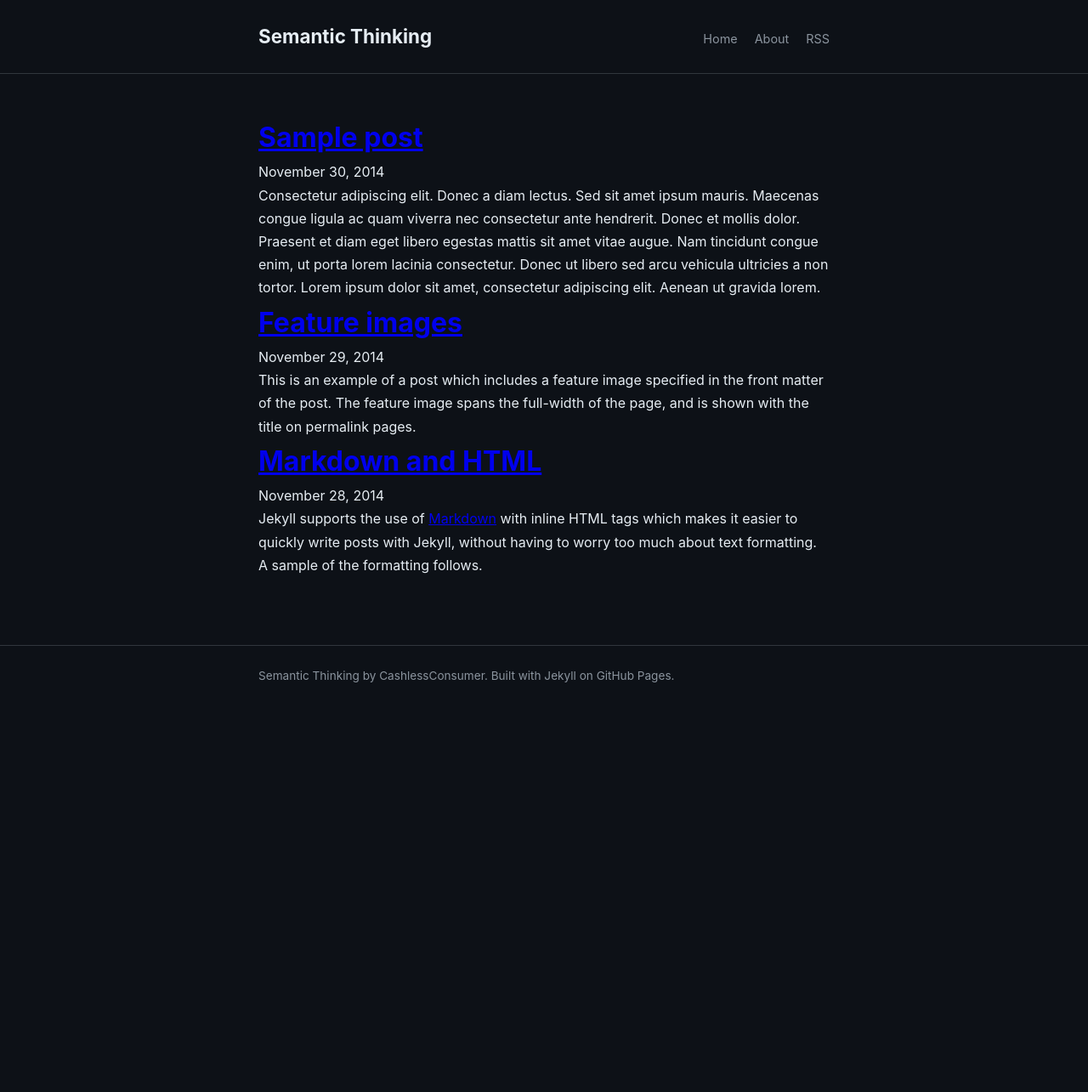
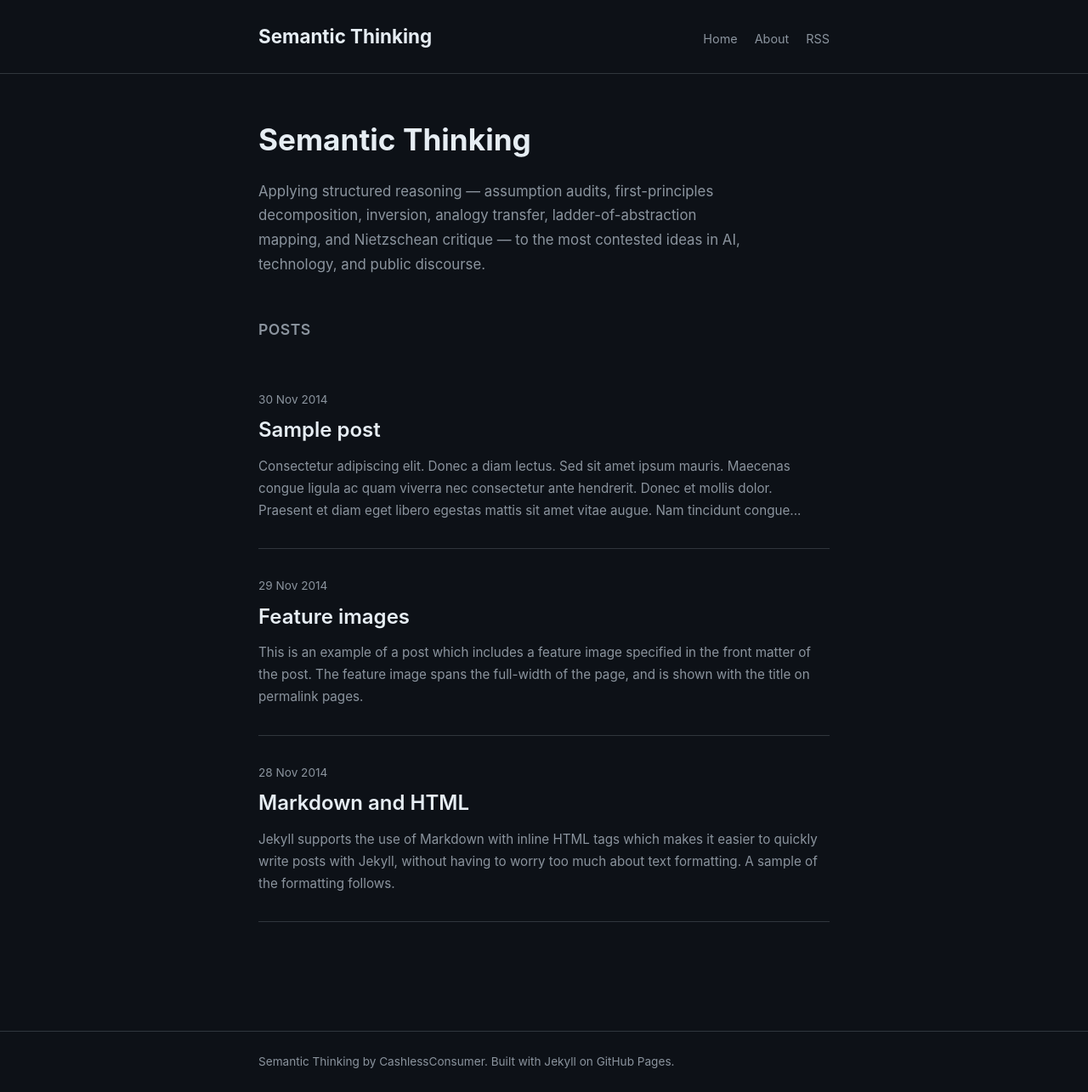
Before and after one commit to srikanthlogic/srikanthlogic.github.io, a Jekyll site: the page built from index.html, in a window 1280 px wide. Shown: the whole page at 85% size. Built offline with Jekyll 4.4.1, drawn with Linux system fonts in a browser that asks for light colours; the list of posts is cut into pages by our own code; before the commit the page ends 900 px from its top, so only the background shows below that.

Commit message:
Create blog homepage

```diff
--- a/index.html
+++ b/index.html
@@ -1,52 +1,48 @@
 ---
 layout: default
+title: Semantic Thinking
 ---
 
-<div class="home">
-  {% if site.theme_settings.header_text %}
-  <div class="call-out"
-  style="background-image: url('{{ site.baseurl }}/{{ site.theme_settings.header_text_feature_image }}')">
-    {{ site.theme_settings.header_text }}
-  </div>
-  {% endif %}
+<div class="home-intro">
+  <h1>Semantic Thinking</h1>
+  <p>Applying structured reasoning — assumption audits, first-principles decomposition, inversion, analogy transfer, ladder-of-abstraction mapping, and Nietzschean critique — to the most contested ideas in AI, technology, and public discourse.</p>
+</div>
 
-  <div class="posts">
-    {% for post in paginator.posts %}
-    <div class="post-teaser">
-      <header>
-        <h1>
-          <a class="post-link" href="{{ post.url | prepend: site.baseurl }}">
-            {{ post.title }}
-          </a>
-        </h1>
-        <p class="meta">
-          {{ post.date | date: "%B %-d, %Y" }}
-        </p>
-      </header>
-      <div class="excerpt">
-        {{ post.excerpt }}
-        <a class="button" href="{{ post.url | prepend: site.baseurl }}">
-          {{ site.theme_settings.str_continue_reading }}
-        </a>
-      </div>
+<h2 style="font-size:1.1rem;color:var(--fg-muted);margin-bottom:24px;font-weight:600;letter-spacing:0.5px;text-transform:uppercase;">Posts</h2>
+
+<ul class="post-list">
+  {% for post in paginator.posts %}
+  <li>
+    <div class="post-meta">
+      <time datetime="{{ post.date | date_to_xmlschema }}">{{ post.date | date_to_string }}</time>
+      {% if post.tags %}
+        {% for tag in post.tags %}
+          <span class="tag">{{ tag }}</span>
+        {% endfor %}
+      {% endif %}
     </div>
-    {% endfor %}
-  </div>
+    <h3 class="post-title">
+      <a href="{{ post.url | relative_url }}">{{ post.title }}</a>
+    </h3>
+    {% if post.excerpt %}
+    <div class="post-excerpt">
+      {{ post.excerpt | strip_html | truncatewords: 40 }}
+    </div>
+    {% endif %}
+  </li>
+  {% endfor %}
+</ul>
 
-  {% if paginator.total_pages > 1 %}
-  <div class="pagination">
+<!-- Pagination -->
+<div class="pagination">
+  <div>
     {% if paginator.previous_page %}
-    <a href="{{ paginator.previous_page_path | prepend: site.baseurl | replace: '//', '/' }}" class="button" >
-      <i class="fa fa-chevron-left"></i>
-      {{ site.theme_settings.str_prev }}
-    </a>
-    {% endif %}
-    {% if paginator.next_page %}
-    <a href="{{ paginator.next_page_path | prepend: site.baseurl | replace: '//', '/' }}" class="button" >
-      {{ site.theme_settings.str_next }}
-      <i class="fa fa-chevron-right"></i>
-    </a>
+      <a href="{{ paginator.previous_page_path | relative_url }}">&larr; Newer</a>
     {% endif %}
   </div>
-  {% endif %}
+  <div>
+    {% if paginator.next_page %}
+      <a href="{{ paginator.next_page_path | relative_url }}">Older &rarr;</a>
+    {% endif %}
+  </div>
 </div>
```
